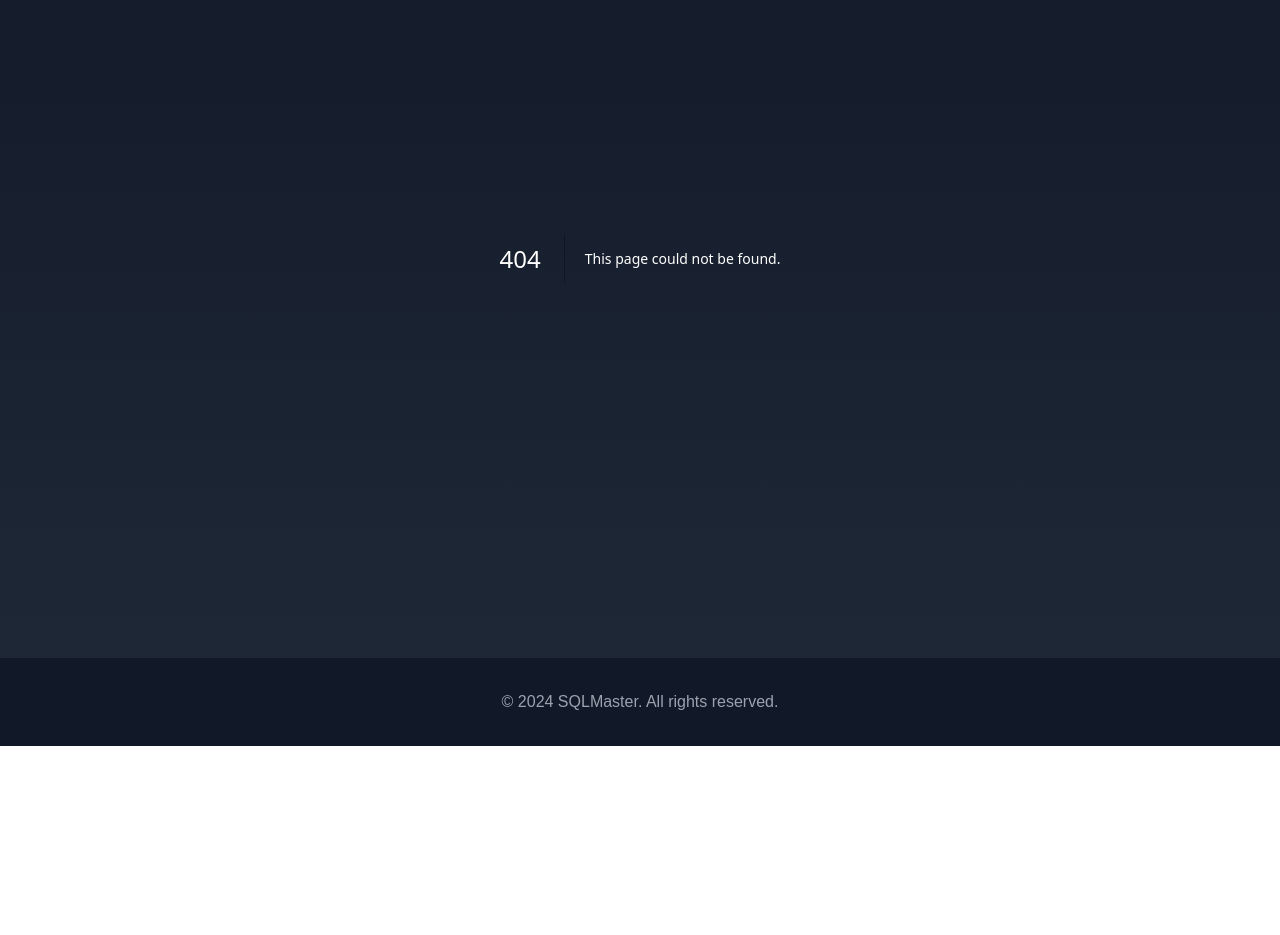
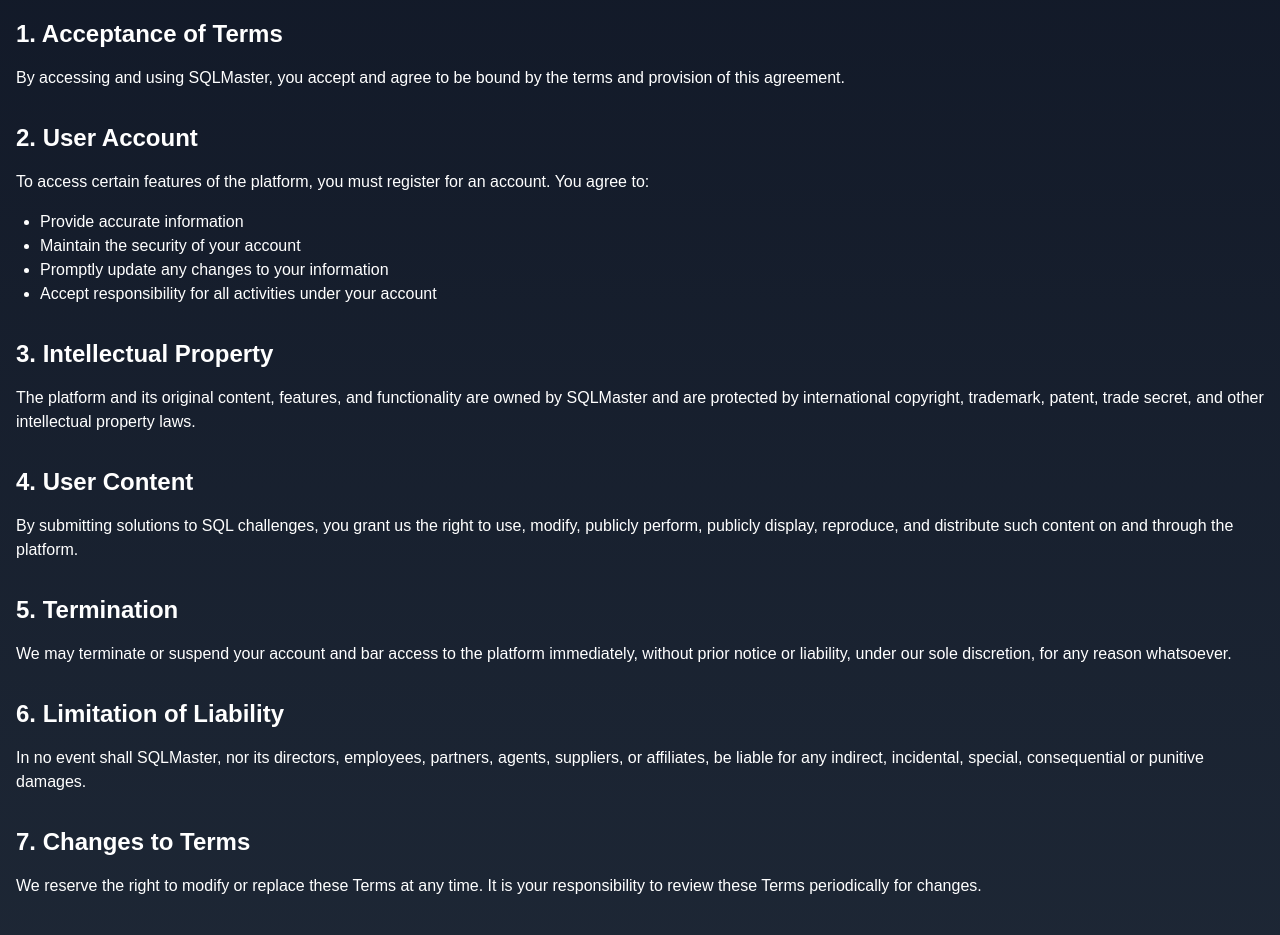
Before and after one commit to devenock/SQLift, a Next.js app: page /terms in a window 1280 px wide. Before the commit this address had no page. Shown: the part 222-1157 px from the top of the page. Before the commit the page ends 968 px from the top, so only its background shows below. Built offline with nearby package versions, Linux system fonts and the light colour scheme.

Commit message:
adding terms page

```diff
--- /dev/null
+++ b/app/terms/page.tsx
@@ -0,0 +1,94 @@
+export default function TermsOfService() {
+  return (
+    <div className="min-h-screen bg-gradient-to-b from-gray-900 to-gray-800 text-white">
+      <main className="container mx-auto px-4 py-12">
+        <h1 className="text-4xl font-bold mb-8">Terms of Service</h1>
+        <div className="prose prose-invert max-w-none">
+          <p className="mb-4">Last updated: December 23, 2024</p>
+
+          <section className="mb-8">
+            <h2 className="text-2xl font-bold mb-4">1. Acceptance of Terms</h2>
+            <p className="mb-4">
+              By accessing and using SQLMaster, you accept and agree to be bound
+              by the terms and provision of this agreement.
+            </p>
+          </section>
+
+          <section className="mb-8">
+            <h2 className="text-2xl font-bold mb-4">2. User Account</h2>
+            <p className="mb-4">
+              To access certain features of the platform, you must register for
+              an account. You agree to:
+            </p>
+            <ul className="list-disc pl-6 mb-4">
+              <li>Provide accurate information</li>
+              <li>Maintain the security of your account</li>
+              <li>Promptly update any changes to your information</li>
+              <li>
+                Accept responsibility for all activities under your account
+              </li>
+            </ul>
+          </section>
+
+          <section className="mb-8">
+            <h2 className="text-2xl font-bold mb-4">
+              3. Intellectual Property
+            </h2>
+            <p className="mb-4">
+              The platform and its original content, features, and functionality
+              are owned by SQLMaster and are protected by international
+              copyright, trademark, patent, trade secret, and other intellectual
+              property laws.
+            </p>
+          </section>
+
+          <section className="mb-8">
+            <h2 className="text-2xl font-bold mb-4">4. User Content</h2>
+            <p className="mb-4">
+              By submitting solutions to SQL challenges, you grant us the right
+              to use, modify, publicly perform, publicly display, reproduce, and
+              distribute such content on and through the platform.
+            </p>
+          </section>
+
+          <section className="mb-8">
+            <h2 className="text-2xl font-bold mb-4">5. Termination</h2>
+            <p className="mb-4">
+              We may terminate or suspend your account and bar access to the
+              platform immediately, without prior notice or liability, under our
+              sole discretion, for any reason whatsoever.
+            </p>
+          </section>
+
+          <section className="mb-8">
+            <h2 className="text-2xl font-bold mb-4">
+              6. Limitation of Liability
+            </h2>
+            <p className="mb-4">
+              In no event shall SQLMaster, nor its directors, employees,
+              partners, agents, suppliers, or affiliates, be liable for any
+              indirect, incidental, special, consequential or punitive damages.
+            </p>
+          </section>
+
+          <section className="mb-8">
+            <h2 className="text-2xl font-bold mb-4">7. Changes to Terms</h2>
+            <p className="mb-4">
+              We reserve the right to modify or replace these Terms at any time.
+              It is your responsibility to review these Terms periodically for
+              changes.
+            </p>
+          </section>
+
+          <section className="mb-8">
+            <h2 className="text-2xl font-bold mb-4">8. Contact Us</h2>
+            <p className="mb-4">
+              If you have any questions about these Terms, please contact us at:
+            </p>
+            <p className="mb-4">Email: terms@sqlmaster.com</p>
+          </section>
+        </div>
+      </main>
+    </div>
+  );
+}
```
